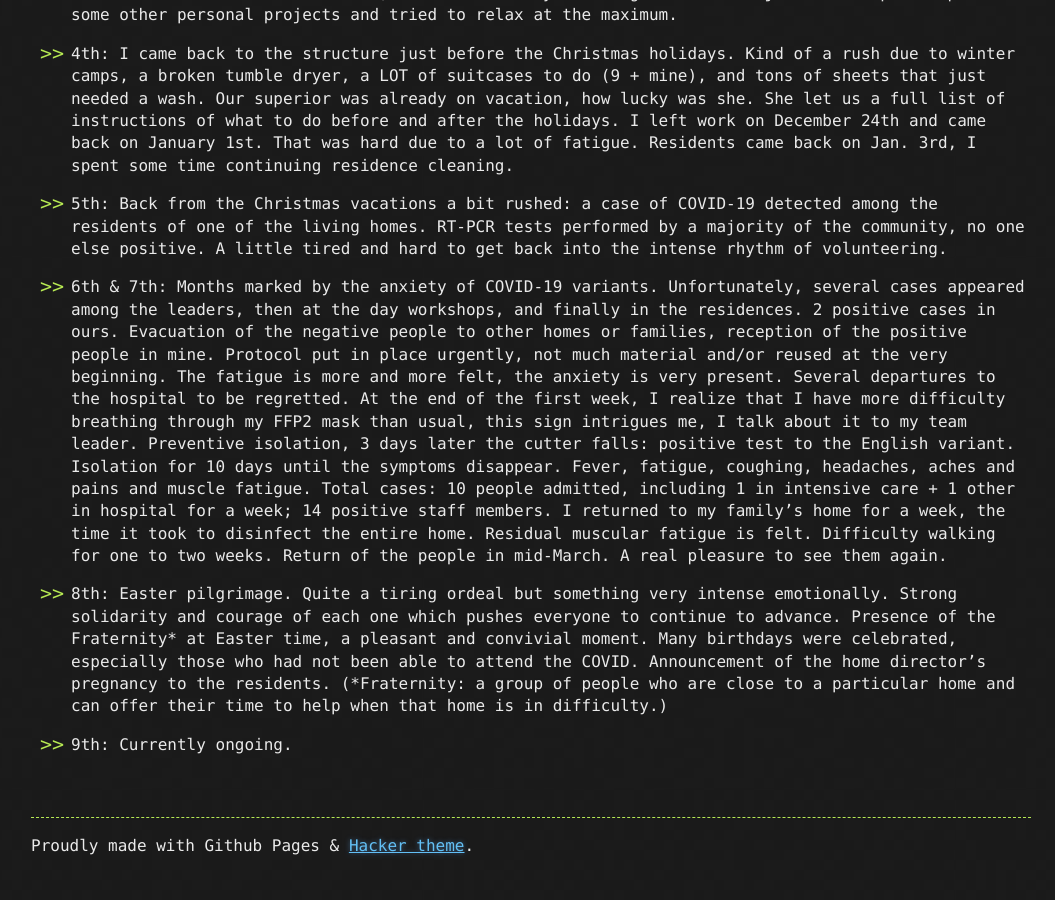
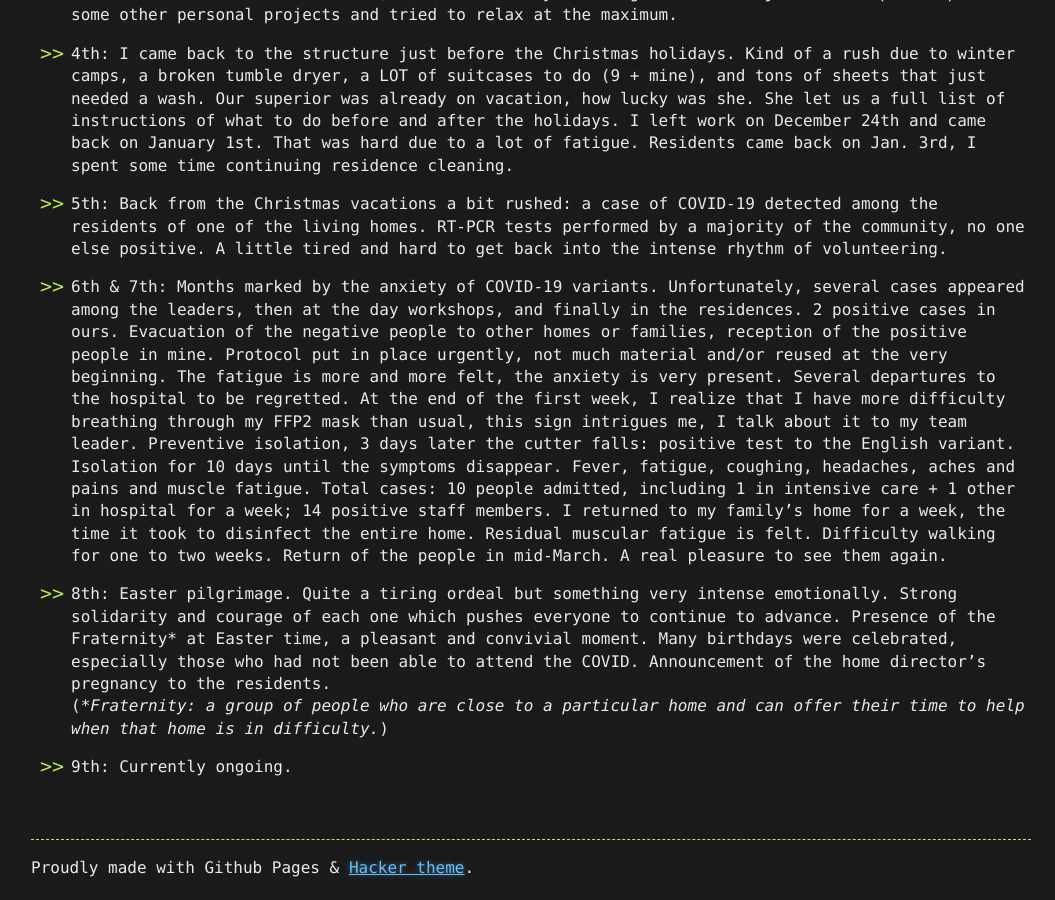
Before and after one commit to M0onshadow/M0onshadow.github.io, a Jekyll site: the page built from randstuff/feedback.md, in a window 1280 px wide and 900 px high, scrolled down 807 px. Shown: the whole window, without its empty margins (109-1164 px from the left). Built offline with Jekyll 4.4.1, drawn with Linux system fonts in a browser that asks for light colours; the repository's description, which GitHub fills in, is left out; our own code applies the rules of GitHub Pages for plain Markdown files; before the commit the page ends 1685 px from its top, so only the background shows below that.

Commit message:
Update feedback.md

```diff
--- a/randstuff/feedback.md
+++ b/randstuff/feedback.md
@@ -40,7 +40,8 @@ Return of the people in mid-March. A real pleasure to see them again.
 
 - 8th: Easter pilgrimage. Quite a tiring ordeal but something very intense emotionally. Strong solidarity and courage of each one which pushes everyone to continue to advance. Presence of the Fraternity* at Easter time, a pleasant and convivial moment.
 Many birthdays were celebrated, especially those who had not been able to attend the COVID. Announcement of the home director's pregnancy to the residents.
-(\*Fraternity: a group of people who are close to a particular home and can offer their time to help when that home is in difficulty.)
+<br/>
+(\**Fraternity: a group of people who are close to a particular home and can offer their time to help when that home is in difficulty.*)
 <br/>
 
 - 9th: Currently ongoing.
```
